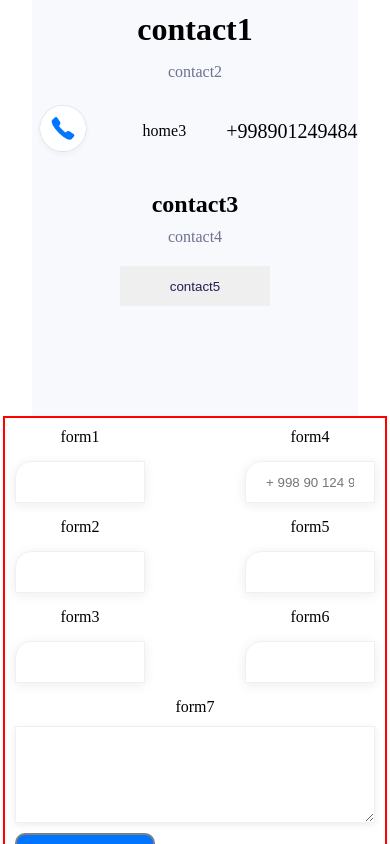
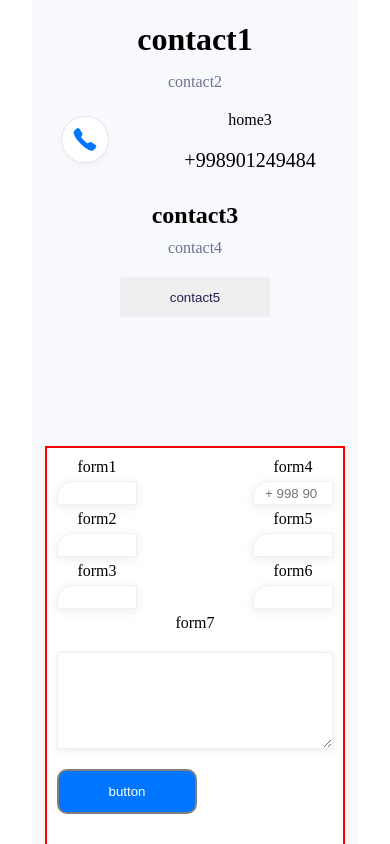
Before and after one commit to Sunnat0401/cleaningX, a React (Vite) app: page / in a window 390 px wide. Shown: the part 1540-2384 px from the top of the page. Built offline with nearby package versions, Linux system fonts and the light colour scheme; no server answers; the HTML template or start-up script is replaced by a standard one.

Commit message:
repsonsive add contact.jsx

```diff
--- a/src/Pages/Contact/Contact.css
+++ b/src/Pages/Contact/Contact.css
@@ -3,7 +3,7 @@
     align-items: center;
     background:  #F7F9FC;
     justify-content: space-evenly;
-    padding-top: 10px;
+    padding: 20px 0;
 
 }
 /* contact-left */
@@ -129,7 +129,7 @@ padding: 20px;
 }
 @media screen and (max-width:760px ){
     .contact-left{
-        width: 600px;
+        width: 550px;
        padding: 20px 15px;
     }
     .contact-information{
@@ -139,14 +139,14 @@ padding: 20px;
         width:60px;
         height: 60px;
     }
-
     .contact-right{
-            width: 600px;
-            height: 550px;
+        margin-top: -100px;
+            width: 550px;
+            height: 600px;
     }
     .form-input{
-        width: 190px;
-    height: 50px;
+        width: 160px;
+      height: 50px;
     }
 }
 @media screen and (max-width:600px ){
@@ -208,3 +208,71 @@ padding: 20px;
       height: 30px;
     }
 }
+@media screen and (max-width:545px ){
+    .contact-left{
+        width: 370px;
+    }
+    .contact-information{
+        gap: 20px;
+    }
+    .contact-right{
+        margin-top: -50px;
+            width: 370px;
+            height: 500px;
+    }
+    .form-input{
+    width: 120px;
+    height: 30px;
+    margin: 10px 0;
+    padding: 10px;
+    }
+    .form-button{
+        display: flex;
+        flex-direction: column;
+    }
+    .form-textarea{
+        margin:30px 0;
+    }
+}
+@media screen and (max-width:488px ){
+    .contact-left{
+        width: 300px;
+    }
+    .contact-information{
+        display: flex;
+        flex-wrap: wrap;
+        align-items: center;
+        justify-content: center;
+    }
+    .contact-right{
+        margin-top: -50px;
+            width: 300px;
+            height: 470px;
+    }
+    .form-input{
+    width: 80px;
+    height: 10px;
+    margin: 5px 0;
+    padding: 11px;
+    }
+    .form-textarea{
+        margin:20px 0;
+    }
+}
+@media screen and (max-width:356px ){
+    .contact-left{
+        width: 260px;
+    }
+    .contact-right{
+        margin-top: -50px;
+            width: 260px;
+            height: 470px;
+    }
+    .form-input{
+    width: 60px;
+    height: 13px;
+    }
+    .form-textarea{
+        margin:20px 0;
+    }
+}
--- a/src/Pages/Services/Services.css
+++ b/src/Pages/Services/Services.css
@@ -11,7 +11,7 @@
   justify-content: space-between;
 }
 .services-img {
-  width: 430px;
+  width: 380px;
   height: 300px;
   border-radius: 25px;
   padding: 5px 0;
@@ -42,24 +42,24 @@
   justify-content: center;
   margin: 10px 0;
 }
-@media screen and (max-width: 1342px) {
+@media screen and (max-width: 1290px) {
   .services-img {
-    width: 400px;
+    width: 320px;
   }
 }
 @media screen and (max-width: 1253px) {
   .services-img {
-    width: 360px;
+    width: 340px;
   }
 }
-@media screen and (max-width: 1137px) {
+@media screen and (max-width: 1145px) {
   .services-img {
-    width: 320px;
+    width: 300px;
   }
 }
-@media screen and (max-width: 1016px) {
+@media screen and (max-width: 1030px) {
   .services-img {
-    width: 305px;
+    width: 290px;
   }
 }
 @media screen and (max-width: 980px) {
```
